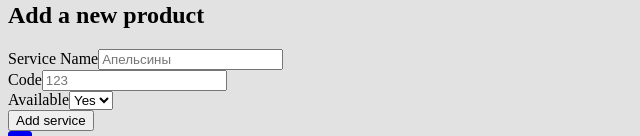
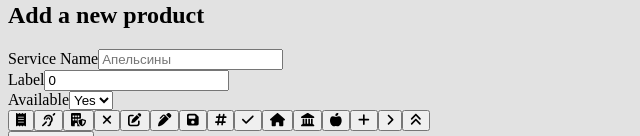
Before and after one commit to pshigotskaya26/online-banking-2023-team, a React (Create React App) app: page /services in a window 1280 px wide. Both pictures are taken after a click on the button "Add Service". Shown: the part 664-800 px from the top of the page, without its empty margins (0-640 px from the left). Built offline with nearby package versions, Linux system fonts and the light colour scheme.

Commit message:
fix: fixed errors

```diff
--- a/src/components/serviceCreate/index.tsx
+++ b/src/components/serviceCreate/index.tsx
@@ -1,9 +1,12 @@
-import React, {FC, useState} from "react";
+import React, {FC, useEffect, useState} from "react";
 import {useAppSelector} from "../../hooks/useAppSelector";
 import IService from "../../types/interfaces/IService";
 import {addService} from "../../store/actions/services";
 import InputText from "../inputText";
 import Button from "../button";
+import SelectIcon from "../selectIcon";
+import {IconLookup} from "@fortawesome/fontawesome-svg-core";
+import InputNumber from "../inputNumber";
 
 interface ServiceCreateProps {
   title: string,
@@ -14,10 +17,18 @@ interface ServiceCreateProps {
 
 const ServiceCreate: FC<ServiceCreateProps> = ({title, service, callback, textButton}) => {
   const [name, setName] = useState<string>("");
-  const [code, setCode] = useState<string>("");
+  const [code, setCode] = useState<number>(0);
   const [isAvailable, setIsAvailable] = useState<boolean>(true);
-  // const [icon, setIcon] = useState<boolean>();
+  const [icon, setIcon] = useState<IconLookup | undefined>(undefined);
 
+
+  useEffect(() => {
+    setName(service?.title ? service.title : "")
+    setCode(service?.code ? service.code : 0)
+    setIsAvailable(service?.isAvailable ? service.isAvailable : true)
+    // @ts-ignore
+    setIcon(service?.icon)
+  }, [service])
 
   // const {errorAddNewService} = useAppSelector(state => state.services)
   const handleForm = (e: React.MouseEvent<HTMLButtonElement>) => {
@@ -26,13 +37,18 @@ const ServiceCreate: FC<ServiceCreateProps> = ({title, service, callback, textBu
       code: +code,
       isAvailable: isAvailable,
       id: Date.now(),
+      icon: icon,
       title: name,
       isActive: false
     }
 
     callback(service)
     setName("")
-    setCode("")
+    setCode(0)
+  }
+
+  const handleActiveIcon = (icon: IconLookup) => {
+    setIcon(icon)
   }
 
 
@@ -51,9 +67,8 @@ const ServiceCreate: FC<ServiceCreateProps> = ({title, service, callback, textBu
             setValue={setName}/>
         </div>
         <div className="w-full">
-          <InputText
+          <InputNumber
             label={"Code"}
-            placeholder={"123"}
             name={"code"}
             value={code}
             setValue={setCode}
@@ -73,9 +88,12 @@ const ServiceCreate: FC<ServiceCreateProps> = ({title, service, callback, textBu
             <option value="false">No</option>
           </select>
         </div>
+        <div className="sm:col-span-2">
+          <SelectIcon handleChangeIcon={handleActiveIcon} activeIcon={icon}/>
+        </div>
 
       </div>
-      <Button text={textButton} isDisable={!(name.length && code.length)} handleButton={handleForm}/>
+      <Button text={textButton} isDisable={!(name.length && code.toString())} handleButton={handleForm}/>
     </form>
   </div>
 
--- a/src/components/serviceInfo/index.tsx
+++ b/src/components/serviceInfo/index.tsx
@@ -2,9 +2,8 @@ import React, {FC, useState} from "react";
 import IService from "../../types/interfaces/IService";
 import Button from "../button";
 import ServiceInfoViewMode from "../serviceInfoViewMode";
-import ServiceInfoEditMode from "../serviceInfoEditMode";
 import {FontAwesomeIcon} from "@fortawesome/react-fontawesome";
-import {faFloppyDisk, faPenClip, faClose} from "@fortawesome/free-solid-svg-icons";
+import {faClose, faEdit} from "@fortawesome/free-solid-svg-icons";
 import ServiceCreate from "../serviceCreate";
 
 interface ServiceInfoProps {
@@ -28,7 +27,7 @@ const ServiceInfo: FC<ServiceInfoProps> = ({service, handleDeleteService}) => {
       <div>
         <button onClick={handleModeView}>
           <FontAwesomeIcon
-            icon={faClose}
+            icon={editMode ? faClose : faEdit}
             size={"lg"}
             className={"text-gray-600 hover:text-blue-600 "}/>
         </button>
--- a/src/pages/services/index.tsx
+++ b/src/pages/services/index.tsx
@@ -7,9 +7,10 @@ import ServicesList from "../../components/servicesList";
 import ServiceInfo from "../../components/serviceInfo";
 import IService from "../../types/interfaces/IService";
 import ServiceCreate from "../../components/serviceCreate";
+import EmptyBox from "../../components/enptyBox";
 
 export const ServicesPage = () => {
-  const {fetchServices, deleteService} = useActions()
+  const {fetchServices, deleteService, addService} = useActions()
   let {services, loadingServices} = useAppSelector(state => state.services)
 
   useEffect(() => {
@@ -25,7 +26,7 @@ export const ServicesPage = () => {
     serIsVisibleInfo(false)
   }
   const handleAddService = (service: IService) => {
-    console.log(service)
+    addService(service)
   }
   const setActiveComponent = (service?: IService) => {
     if (service?.id) {
@@ -55,6 +56,7 @@ export const ServicesPage = () => {
           <div className={"w-full p-4 max-w-2xl mx-auto"}>
             {isVisibleForm && <ServiceCreate title={"Add a new product"} textButton={"Add service"} callback={handleAddService}/>}
             {isVisibleInfo && <ServiceInfo service={activeServiceInfo} handleDeleteService={handleDeleteService}/>}
+            {(!isVisibleInfo && !isVisibleForm) && <EmptyBox />}
           </div>
         </div>
       </div>
```
